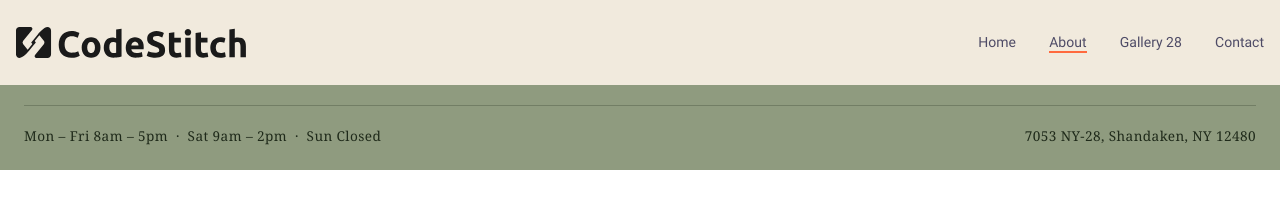
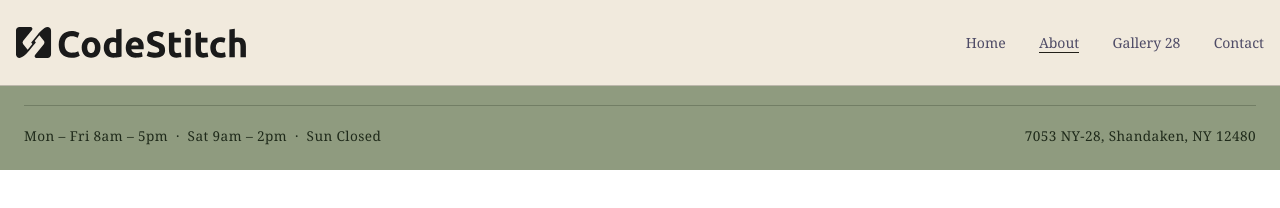
Before and after one commit to Lenagran18/The-Blue-Barn, an Eleventy site: page src/content/pages/about.html in a window 1280 px wide. Built offline with nearby package versions, Linux system fonts and the light colour scheme; Eleventy itself is replaced by a stand-in of ours; files that its build step writes are made by us from their sources; what @codestitchofficial/eleventy-plugin-sharp-images, glob would draw is missing.

Commit message:
Edit nav bar styling

```diff
--- a/src/assets/less/root.less
+++ b/src/assets/less/root.less
@@ -13,7 +13,7 @@
 @media only screen and (min-width: 0px) {
 	/* All elements in the library derive their variables and base styles from this central sheet, simplifying site-wide edits. For instance, if you want to modify how your h2's appear across the site, you just update it once in the global styles, and the changes apply everywhere. */
 	:root {
-		--primary: #ff6a3e;
+		--primary: #222019;
 		--primaryLight: #ffba43;
 		--secondary: #ffba43;
 		--secondaryLight: #ffba43;
@@ -29,8 +29,8 @@
 		/* 60px - 100px top and bottom */
 		--sectionPadding: clamp(3.75rem, 7.82vw, 6.25rem) 1rem;
 
-		--headerFont: "Roboto", Arial, sans-serif;
-		--bodyFont: "Roboto", Arial, sans-serif;
+		--headerFont: Georgia, "Times New Roman", serif;
+		--bodyFont: Georgia, "Times New Roman", serif;
 	}
 
 	html,
@@ -250,36 +250,36 @@ color: var(--bodyTextColor);
 	}
 }
 
-/* Fonts */
-@media only screen and (min-width: 0px) {
-	// Grab your fonts to locally host from https://gwfh.mranftl.com/fonts
-	/* roboto-regular - latin */
-	@font-face {
-		font-style: normal;
-		font-family: "Roboto";
-		font-weight: 400;
-		font-display: swap;
-		src: local(""), url("/assets/fonts/roboto-v29-latin-regular.woff2") format("woff2"), /* Chrome 26+, Opera 23+, Firefox 39+ */ url("/assets/fonts/roboto-v29-latin-regular.woff") format("woff"); /* Chrome 6+, Firefox 3.6+, IE 9+, Safari 5.1+ */
-	}
+// /* Fonts */
+// @media only screen and (min-width: 0px) {
+// 	// Grab your fonts to locally host from https://gwfh.mranftl.com/fonts
+// 	/* roboto-regular - latin */
+// 	@font-face {
+// 		font-style: normal;
+// 		font-family: "Roboto";
+// 		font-weight: 400;
+// 		font-display: swap;
+// 		src: local(""), url("/assets/fonts/roboto-v29-latin-regular.woff2") format("woff2"), /* Chrome 26+, Opera 23+, Firefox 39+ */ url("/assets/fonts/roboto-v29-latin-regular.woff") format("woff"); /* Chrome 6+, Firefox 3.6+, IE 9+, Safari 5.1+ */
+// 	}
 
-	/* roboto-700 - latin */
-	@font-face {
-		font-style: normal;
-		font-family: "Roboto";
-		font-weight: 700;
-		font-display: swap;
-		src: local(""), url("/assets/fonts/roboto-v29-latin-700.woff2") format("woff2"), /* Chrome 26+, Opera 23+, Firefox 39+ */ url("/assets/fonts/roboto-v29-latin-700.woff") format("woff"); /* Chrome 6+, Firefox 3.6+, IE 9+, Safari 5.1+ */
-	}
+// 	/* roboto-700 - latin */
+// 	@font-face {
+// 		font-style: normal;
+// 		font-family: "Roboto";
+// 		font-weight: 700;
+// 		font-display: swap;
+// 		src: local(""), url("/assets/fonts/roboto-v29-latin-700.woff2") format("woff2"), /* Chrome 26+, Opera 23+, Firefox 39+ */ url("/assets/fonts/roboto-v29-latin-700.woff") format("woff"); /* Chrome 6+, Firefox 3.6+, IE 9+, Safari 5.1+ */
+// 	}
 
-	/* roboto-900 - latin */
-	@font-face {
-		font-style: normal;
-		font-family: "Roboto";
-		font-weight: 900;
-		font-display: swap;
-		src: local(""), url("/assets/fonts/roboto-v29-latin-900.woff2") format("woff2"), /* Chrome 26+, Opera 23+, Firefox 39+ */ url("/assets/fonts/roboto-v29-latin-900.woff") format("woff"); /* Chrome 6+, Firefox 3.6+, IE 9+, Safari 5.1+ */
-	}
-}
+// 	/* roboto-900 - latin */
+// 	@font-face {
+// 		font-style: normal;
+// 		font-family: "Roboto";
+// 		font-weight: 900;
+// 		font-display: swap;
+// 		src: local(""), url("/assets/fonts/roboto-v29-latin-900.woff2") format("woff2"), /* Chrome 26+, Opera 23+, Firefox 39+ */ url("/assets/fonts/roboto-v29-latin-900.woff") format("woff"); /* Chrome 6+, Firefox 3.6+, IE 9+, Safari 5.1+ */
+// 	}
+// }
 
 /* Mobile - 360px */
 
@@ -303,6 +303,7 @@ color: var(--bodyTextColor);
 		box-sizing: border-box;
 		padding: (12/16rem) (16/16rem);
 		background-color: #f1eadd;
+        border-bottom: 1px solid #222019;
 		position: absolute;
 		z-index: 10000;
         top: 0;
@@ -803,6 +804,7 @@ color: var(--bodyTextColor);
 		box-sizing: border-box;
 		padding: 0 (16/16rem);
 		background-color: #f1eadd;
+        border-bottom: 1px solid fade(#222019, 25%);
 		position: absolute;
 		z-index: 10000;
 
@@ -883,7 +885,7 @@ color: var(--bodyTextColor);
 				/* active state underline */
 				content: "";
 				width: 0%;
-				height: 2px;
+				height: 1px;
 				background: var(--primary);
 				opacity: 1;
 				display: block;
```
